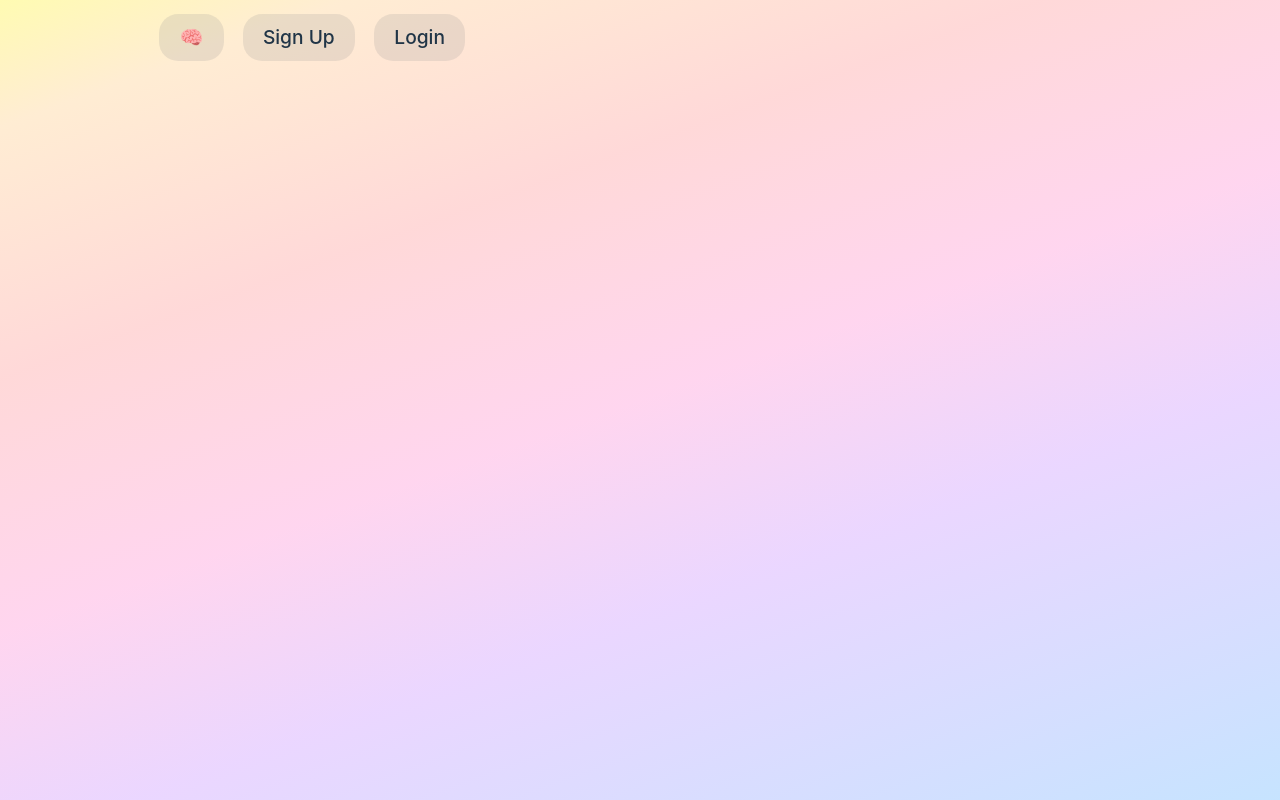
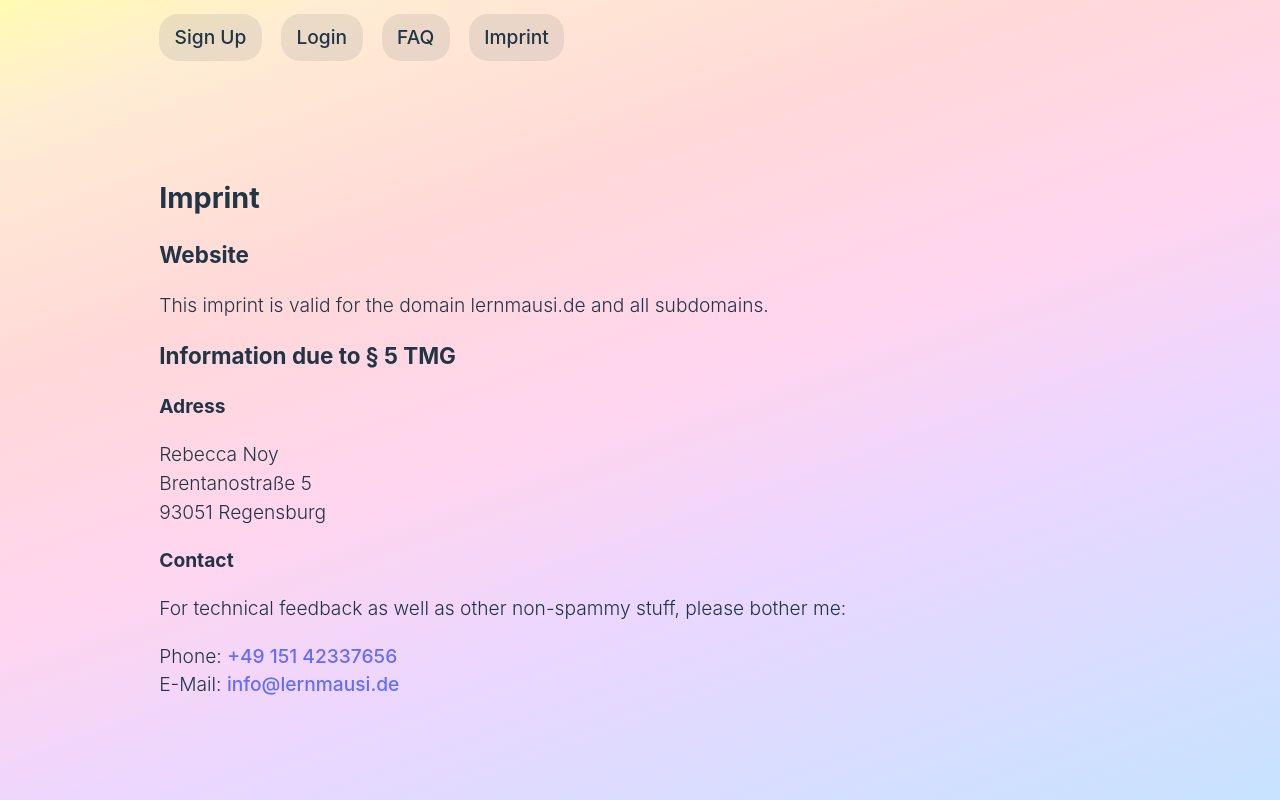
Before and after one commit to extra-jalapenos/apprendio-flashcard-app-frontend, a React (Vite) app: page /imprint in a window 1280 px wide. Before the commit this address had no page. Built offline with nearby package versions, Linux system fonts and the light colour scheme.

Commit message:
bunch of css stuff

```diff
--- a/src/App.jsx
+++ b/src/App.jsx
@@ -10,6 +10,8 @@ import Login from './components/login/Login'
 import Register from './components/login/Register'
 import Lookup from './components/analytics/Lookup'
 import Analytics from './components/analytics/Analytics'
+import About from './components/about/About'
+import Imprint from './components/imprint/Imprint'
 import BatchImport from './components/creatingentries/BatchImport'
 import Statistics from './components/statistics/Statistics'
 import Header from './components/header/Header'
@@ -69,6 +71,7 @@ export default function App() {
         <main>
           <Routes>
             <Route path={"/"} element={<Start />}/>
+            <Route path={"/start"} element={<Start />}/>
             <Route path={"/login"} element={<Login />}/>
             <Route path={"/register"} element={<Register />}/>
             <Route path={"/create-category"} element={<CreateCategory />}/>
@@ -79,6 +82,8 @@ export default function App() {
             <Route path={"/analytics/"} element={<Analytics />}/>
             <Route path={"/statistics/"} element={<Statistics />}/>
             <Route path={"/practice/:categoryId"} element={<LoadPractice />}/>
+            <Route path={"/about"} element={<About />}/>
+            <Route path={"/imprint"} element={<Imprint />}/>
           </Routes>
         </main>
         <Footer />
--- a/src/components/about/About.jsx
+++ b/src/components/about/About.jsx
@@ -1,8 +1,21 @@
-export default function About {
+import { useNavigate } from "react-router-dom"
+
+export default function About() {
+  const navigate = useNavigate()
   return (
     <div>
-      <h1>About this site</h1>
-      <p>This site was done as a course graduation project, to make a web-based app to practice flashcards either at home or on the go.</p>
+      <h2>Frequently Asked Questions</h2>
+      <h3>What this site was made for 📚 🐭</h3>
+      <p>This site was created to have a web-based app to practice flashcards either at home or on the go. It was done as the creator&apos;s course graduation project.</p>
+      <h3>What does &quot;Lernmausi&quot; mean?</h3>
+      <p>&quot;Lernen&quot; is German for &quot;learning&quot;, &quot;Maus&quot; means &quot;mouse&quot;. You get a diminuitive of it by appending an -i, becoming an informal, affectionate term. It was also probably the most-used term among the creator of this site and their friends when this site came into existence. You pronounce it a bit like &quot;learnmousy&quot;, but with a more open e, non-rhothic r and a soft s: <em>[lehrnmaʊzi]</em>. It&apos;s not a pre-requisite to know this to sign up, though. Writing about pronounciation is a bit like dancing about architecture.</p>
+      <p>You, too, can become a Lernmausi, simply by <a onClick={() => navigate("/register")}>signing up here</a>.</p>
+      <h3>Where is my data stored?</h3>
+      <p>The database (essentially the heart of this app) is supplied by <a href="https://www.elephantsql.com/">ElephantSQL</a>, running on Google Servers. As ElephantSQL reaches End of Life in January 2025, we will probably migrate at some point in 2024.</p>
+      <h3>How easy can I switch to your app?</h3>
+      <p>Lernmausi was originally created because our original learning app migrated from local installation to web-only, not supplying the option for importing a bunch of data. So <em>yes</em>, if you have your data in some structured format such as .xlsx or .csv, you will be able to import it. We also supply you with a template, if you&apos;re at a loss where to start.</p>
+      <h3>What if I want to use another app?</h3>
+      <p>You are able to download your entire set of cards in either .csv format or .xlsx. We don&quot;t see the point in holding your data hostage just because we&apos;re not a great match for your learning journey.</p>
     </div>
   )
 }
--- a/src/components/footer/Footer.jsx
+++ b/src/components/footer/Footer.jsx
@@ -4,6 +4,7 @@ import { useContext } from "react"
 
 export default function Footer () {
   const { user } = useContext(userContext)
+
   if (!user) return
 
   return (
--- a/src/components/header/Header.jsx
+++ b/src/components/header/Header.jsx
@@ -11,7 +11,7 @@ export default function Header () {
     return (
       <header>
         <nav>
-          <button onClick={() => navigate("/")}>{siteTitle}</button>
+          <button onClick={() => navigate("/start")}>{siteTitle}</button>
           <button onClick={() => navigate("/profile")}>{"🐭 " + user}</button>
           {user && <button onClick={() => logoutUser()}>⏻</button>}
         </nav>
@@ -21,9 +21,10 @@ export default function Header () {
     return (
       <header>
         <nav>
-          <button onClick={() => navigate("/")}>{siteTitle}</button>
           <button onClick={() => navigate("/register")}>Sign Up</button>
           <button onClick={() => navigate("/login")}>Login</button>
+          <button onClick={() => navigate("/about")}>FAQ</button>
+          <button onClick={() => navigate("/imprint")}>Imprint</button>
         </nav>
       </header>
     )
--- a/src/components/header/header.css
+++ b/src/components/header/header.css
@@ -14,16 +14,16 @@ nav {
 nav button, label, nav h1 {
   background-color: var(--buttonbackground);
   mix-blend-mode: multiply;
+  text-wrap: nowrap;
   border-radius: 1em;
   font-size: 1rem;
-  padding: 0.5rem 1rem;
+  padding: 0.5rem 0.75rem;
   margin: 0.25rem 0.5rem;
 }
 
 label {
   border-radius: 1em;
-  padding: 0.5rem 1rem;
-  margin: 1em;
+  margin: 0;
   margin-bottom: auto;
 }
 
--- /dev/null
+++ b/src/components/imprint/Imprint.jsx
@@ -0,0 +1,20 @@
+import { phoneNum } from "../../helpers/functions"
+
+export default function Imprint() {
+  return (
+    <div>
+      <h2>Imprint</h2>
+      <h3>Website</h3>
+      <p>This imprint is valid for the domain lernmausi.de and all subdomains.</p>
+      <h3>Information due to § 5 TMG</h3>
+      <h4>Adress</h4>
+      <p>Rebecca Noy<br/>
+      Brentanostraße 5<br/>
+      93051 Regensburg</p>
+      <h4>Contact</h4>
+      <p>For technical feedback as well as other non-spammy stuff, please bother me:</p>
+      <p>Phone: <a href="tel:+4915142337656">{phoneNum("+4915142337656")}</a><br/>
+      E-Mail: <a href="mailto:info@lernmausi.de">info@lernmausi.de</a></p>
+    </div>
+  )
+}
--- a/src/helpers/functions.js
+++ b/src/helpers/functions.js
@@ -157,3 +157,7 @@ export const getMyStatistics = async () => {
     console.log(error)
   }
 }
+
+export const phoneNum = (phoneNumStr) => phoneNumStr[0] === "+" ?
+  `${phoneNumStr.slice(0, 3)} ${phoneNumStr.slice(3, 6)} ${phoneNumStr.slice(6)}`
+  : `${phoneNumStr.slice(0, 4)} ${phoneNumStr.slice(5)}`
--- a/src/index.css
+++ b/src/index.css
@@ -1,3 +1,8 @@
+* {
+  margin: 0;
+  padding: 0;
+}
+
 :root {
   font-size: larger;
   height: 100%;
@@ -47,7 +52,7 @@
   font-weight: 300;
 }
 
-h1, h2, h3 {
+h1, h2, h3, h4 {
   margin: 1rem;
   text-wrap: nowrap;
   overflow: hidden;
@@ -55,8 +60,7 @@ h1, h2, h3 {
 }
 
 p {
-  padding: 0;
-  margin: 0;
+  margin: 1rem;
 }
 
 .center {
```
Lines whose indentation alone changed are shown as unchanged.
